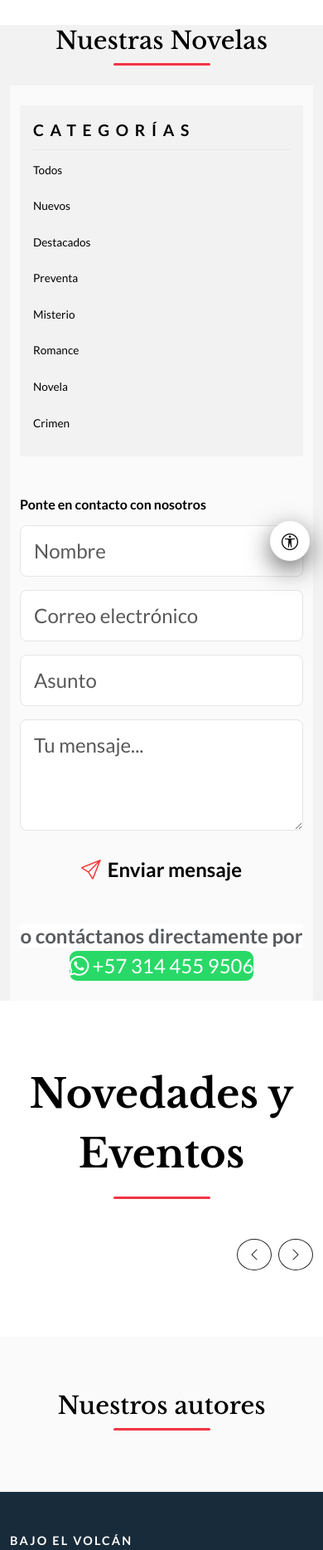
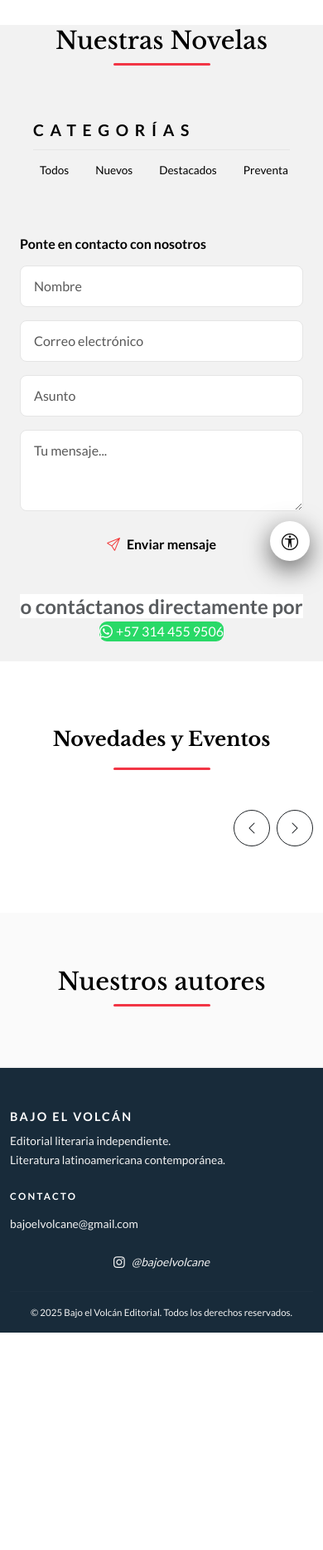
Before and after one commit to albert-amado/Bajo-el-volc-n-ediciones-Django, a Django app: template home/templates/home/index.html in a window 390 px wide. Shown: the part 152-2020 px from the top of the page at 83% size. After the commit the page ends 1758 px from the top, so only its background shows below. Run offline with Django 5.2, Linux system fonts and the light colour scheme; the template is opened without the code that fills it, so the values that code supplies are empty; some web fonts are replaced.

Commit message:
fix: responsive en telefonos

```diff
--- a/catalogo/static/catalogo/css/libros_contacto_form.css
+++ b/catalogo/static/catalogo/css/libros_contacto_form.css
@@ -50,10 +50,7 @@
   justify-content: center;
   text-decoration: none;
 }
-.p-2 {
-    padding: .5rem !important;
-    background-color: var(--bg-surface-alt);
-}
+
 .bev-btn-submit:hover {
   opacity: 0.85;
 }
@@ -76,10 +73,12 @@
   border: 1px solid var(--border-soft);
   color: var(--text-primary);
 }
+
 .bi-send::before {
   content: "\f6c0";
   color: var(--pr-gray-1200);
 }
+
 .bev-contact-value {
   border-radius: 9px;
   color: var(--pr-white);
@@ -91,11 +90,11 @@
 }
 
 .bev-contact-value:hover {
-  color: var(--text-primary); /* Enfatiza el valor al interactuar */
+  color: var(--text-primary);
   opacity: 0.75;
 }
 
-@media (max-width: 639px) {
+@media (max-width: 575.98px) {
   .bev-contact-form {
     padding: 0;
   }
@@ -108,13 +107,21 @@
     font-size: 1rem;
   }
 
+  /* Reducción táctil: x-large en inputs/botón desborda en pantallas angostas */
+  .bev-form-input,
+  .bev-btn-submit,
+  .bev-contact-value {
+    font-size: 1rem;
+  }
+
   .bev-contact-value {
     word-break: break-word;
   }
 }
+
 @media (min-width: 992px) {
-    main .row > .bev-sticky.sticky-lg-top,
-    main .row > .libros-sidebar-right.sticky-lg-top {
+  /* Corregido: el HTML usa .bev-sticky, nunca existió .sticky-lg-top en el markup real */
+  main .row > .bev-sticky {
     position: -webkit-sticky !important;
     position: sticky !important;
     top: 100px !important;
--- a/catalogo/static/catalogo/css/librosseccion.css
+++ b/catalogo/static/catalogo/css/librosseccion.css
@@ -20,15 +20,13 @@
   border-radius: 2px;
 }
 
-.libros-sidebar-right.sticky-lg-top {
+.libros-sidebar-right.bev-sticky {
   top: 5rem;
 }
 
 .libros-seccion .bev-container > .mb-5 {
   margin-bottom: 6rem;
 }
-.g-4, .gy-4 {
-    --bs-gutter-y: 1.5rem;
-    background-color: var(--bg-elevated);
+.gy-4 {
     background-color: var(--bg-surface-alt);
 }
--- a/catalogo/templates/catalogo/includes/libros_grid.html
+++ b/catalogo/templates/catalogo/includes/libros_grid.html
@@ -1,5 +1,5 @@
 <div class="libros-main">
-  <div class="row row-cols-1 row-cols-sm-2 row-cols-lg-3 row-cols-xl-4 g-3 g-lg-4" id="librosGrid">
+  <div class="row row-cols-2 row-cols-sm-2 row-cols-lg-3 row-cols-xl-4 g-3 g-lg-4" id="librosGrid">
     {% for libro in libros %}
       <article
         class="col libro-item"
--- a/home/static/home/css/panel_categorias.css
+++ b/home/static/home/css/panel_categorias.css
@@ -27,7 +27,7 @@
   display: block;
   font-family: var(--font-body);
   font-size: 0.9rem;
-  color: var(--text-primary); /* Variable semántica para contraste en ambos modos */
+  color: var(--text-primary);
   background: transparent;
   padding: 0.45rem 0;
   border-radius: 0;
@@ -40,18 +40,18 @@
 }
 
 .bev-categoria-item a:hover {
-  color: var(--text-primary); /* Enfatiza en hover */
+  color: var(--text-primary);
   opacity: 0.75;
 }
 
 .bev-categoria-item.activo a {
   background: transparent;
-  color: var(--text-primary); /* Estado activo destaca */
+  color: var(--text-primary);
   font-weight: 700;
   border: none;
 }
 
-@media (max-width: 991px) {
+@media (max-width: 991.98px) {
   .libros-sidebar-left {
     position: static;
     margin-top: 0;
@@ -63,11 +63,26 @@
   }
 
   .bev-categorias-lista {
-    gap: 0.25rem;
+    flex-direction: row;
+    flex-wrap: nowrap;
+    overflow-x: auto;
+    gap: 1rem;
+    scrollbar-width: none;
+  }
+
+  .bev-categorias-lista::-webkit-scrollbar {
+    display: none;
+  }
+
+  .bev-categoria-item {
+    width: auto;
+    flex: 0 0 auto;
+    margin-bottom: 0 !important;
   }
 
   .bev-categoria-item a {
     font-size: 0.85rem;
-    padding: 0.35rem 0;
+    padding: 0.35rem 0.5rem;
+    white-space: nowrap;
   }
 }
--- a/home/static/home/css/seccion_autores.css
+++ b/home/static/home/css/seccion_autores.css
@@ -4,27 +4,6 @@
   background-size: 950px;
   background-position: top left;
   color: var(--text-primary);
-}
-
-.bev-section-tag-light {
-    display: block;
-    width: 100vw;
-    position: relative;
-    left: 50%;
-    right: 50%;
-    margin-left: -50vw;
-    margin-right: -50vw;
-    font-family: var(--font-body);
-    font-size: 2.3rem;
-    letter-spacing: 0.7em;
-    text-transform: uppercase;
-    color: var(--pr-white);
-    margin-bottom: 2rem;
-    font-weight: 500;
-    background-color: var(--pr-black);
-    padding: 20px 0;
-    text-align: center;
-    border-radius: 0;
 }
 
 .bev-author-card {
@@ -43,7 +22,7 @@
   flex-shrink: 0;
   position: relative;
   z-index: 2;
-  box-shadow: 0 4px 15px rgba(0,0,0,0.2);
+  box-shadow: 0 4px 15px rgba(0, 0, 0, 0.2);
 }
 
 .bev-author-img {
@@ -59,7 +38,7 @@
   margin-top: -2.5rem;
   padding-top: 3.5rem;
   border-radius: 12px;
-  box-shadow: 0 4px 15px rgba(0,0,0,0.08);
+  box-shadow: 0 4px 15px rgba(0, 0, 0, 0.08);
   z-index: 1;
   width: 100%;
   text-align: center;
@@ -84,6 +63,7 @@
   color: var(--text-primary);
   margin-bottom: 0;
 }
+
 .bev-avatar-fallback {
   width: 100%;
   height: 100%;
@@ -95,9 +75,9 @@
   font-size: 2.5rem;
   font-weight: 600;
 }
+
 .bev-btn-autor {
   --bs-btn-color: var(--text-primary);
-    /* --bs-btn-hover-color: var(--text-primary); */
   background-color: var(--bg-surface-alt);
   border: none;
   padding: 0.5rem 1rem;
@@ -105,6 +85,7 @@
   font-size: x-large;
   transition: all 0.3s ease;
 }
+
 /* --- Escritorio: horizontal con solapamiento --- */
 @media (min-width: 768px) {
   .bev-author-card {
@@ -116,6 +97,7 @@
     width: 200px;
     height: 200px;
   }
+
   .bev-author-info-box {
     margin-top: 0;
     background-color: var(--bg-body);
@@ -127,9 +109,8 @@
   }
 }
 
-
 /* --- Móvil pequeño --- */
-@media (max-width: 575px) {
+@media (max-width: 575.98px) {
   .bev-author-img-container {
     width: 120px;
     height: 120px;
--- a/home/templates/home/index.html
+++ b/home/templates/home/index.html
@@ -5,7 +5,7 @@
 <link rel="stylesheet" href="{% static 'home/css/carrusel_hero.css' %}" />
 <link rel="stylesheet" href="{% static 'home/css/panel_categorias.css' %}" />
 <link rel="stylesheet" href="{% static 'home/css/seccion_autores.css' %}" />
-<link rel="stylesheet" href="{% static 'noticias/css/premios_carrusel.css' %}" />
+<link rel="stylesheet" href="{% static 'noticias/css/listado_inicio.css' %}" />
 <link rel="stylesheet" href="{% static 'carrito/css/carrito.css' %}" />
 
 <!-- Estilos de Catálogo -->
@@ -21,8 +21,10 @@
 <main>
     {% include "includes/carrusel_hero.html" %}
     {% include "catalogo/includes/libros_seccion.html" %}
-    <!--{% include "noticias/premios_carrusel.html" %}-->
     {% include "noticias/listado_inicio.html" %}
     {% include "home/seccion_autores.html" %}
 </main>
 {% endblock %}
+{% block extra_js %}
+<script src="{% static 'noticias/js/listado_inicio.js' %}"></script>
+{% endblock %}
--- /dev/null
+++ b/noticias/static/noticias/css/listado_inicio.css
@@ -0,0 +1,74 @@
+.bev-lead {
+  font-size: clamp(1.4rem, 1.1rem + 1.5vw, 1.9rem);
+  font-weight: 700;
+  font-family: var(--font-heading);
+  color: var(--text-primary);
+}
+
+.bev-carrusel-noticias {
+  display: flex;
+  flex-wrap: nowrap;
+  overflow-x: auto;
+  gap: 2.5rem;
+  padding-bottom: 1rem;
+  scroll-snap-type: x proximity;
+  -webkit-overflow-scrolling: touch;
+}
+
+.bev-carrusel-noticias .bev-noticia-item {
+  flex: 0 0 320px;
+  scroll-snap-align: start;
+}
+
+.bev-carrusel-noticias .bev-noticia-img img,
+.bev-carrusel-noticias .bev-img-placeholder {
+  height: 220px;
+}
+
+.bev-categoria-badge {
+  background-color: var(--bg-body);
+  font-size: smaller;
+  color: var(--text-primary);
+  font-family: "Open Sans", Arial, sans-serif;
+}
+
+/* Área táctil: 38px por defecto en Bootstrap, bajo el mínimo de 44px */
+.bev-carrusel-nav-btn {
+  width: 44px;
+  height: 44px;
+  display: inline-flex;
+  align-items: center;
+  justify-content: center;
+}
+
+@media (max-width: 575.98px) {
+  .bev-lead {
+    font-size: clamp(1.2rem, 1rem + 2vw, 1.5rem);
+  }
+
+  .bev-carrusel-noticias {
+    gap: 1.25rem;
+  }
+
+  /* Deja asomar el borde de la siguiente tarjeta como pista de scroll */
+  .bev-carrusel-noticias .bev-noticia-item {
+    flex: 0 0 min(280px, 82vw);
+  }
+
+  .bev-carrusel-noticias .bev-noticia-img img,
+  .bev-carrusel-noticias .bev-img-placeholder {
+    height: 170px;
+  }
+
+  .bev-noticia-body {
+    padding: 1rem !important;
+  }
+
+  .bev-noticia-titulo {
+    font-size: 1rem;
+  }
+
+  .bev-noticia-resumen {
+    font-size: 0.85rem;
+  }
+}
--- /dev/null
+++ b/noticias/static/noticias/js/listado_inicio.js
@@ -0,0 +1,15 @@
+document.addEventListener("DOMContentLoaded", function () {
+  const carrusel = document.getElementById("noticiasCarrusel");
+  const btnPrev = document.getElementById("noticiasPrev");
+  const btnNext = document.getElementById("noticiasNext");
+  if (!carrusel || !btnPrev || !btnNext) return;
+
+  const distancia = 344; // 320px tarjeta + 24px gap
+
+  btnPrev.addEventListener("click", () =>
+    carrusel.scrollBy({ left: -distancia, behavior: "smooth" })
+  );
+  btnNext.addEventListener("click", () =>
+    carrusel.scrollBy({ left: distancia, behavior: "smooth" })
+  );
+});
--- a/noticias/templates/noticias/listado_inicio.html
+++ b/noticias/templates/noticias/listado_inicio.html
@@ -1,4 +1,4 @@
-<section class="py-5 bg-white">
+<section class="py-5">
   <div class="container">
     <div class="row mb-4">
       <div class="col-lg-8 mx-auto text-center">
@@ -11,10 +11,10 @@
     </div>
 
     <div class="d-flex justify-content-end gap-2 mb-3">
-      <button type="button" class="btn btn-outline-dark rounded-circle" id="noticiasPrev" aria-label="Noticias anteriores">
+      <button type="button" class="btn btn-outline-dark rounded-circle bev-carrusel-nav-btn" id="noticiasPrev" aria-label="Noticias anteriores">
         <i class="bi bi-chevron-left"></i>
       </button>
-      <button type="button" class="btn btn-outline-dark rounded-circle" id="noticiasNext" aria-label="Noticias siguientes">
+      <button type="button" class="btn btn-outline-dark rounded-circle bev-carrusel-nav-btn" id="noticiasNext" aria-label="Noticias siguientes">
         <i class="bi bi-chevron-right"></i>
       </button>
     </div>
@@ -57,63 +57,3 @@
     </div>
   </div>
 </section>
-
-<style>
-  .bev-carrusel-noticias {
-    display: flex;
-    flex-wrap: nowrap;
-    overflow-x: auto;
-    gap: 2.5rem;
-    padding-bottom: 1rem;
-    scroll-snap-type: x proximity;
-    -webkit-overflow-scrolling: touch;
-}
-  .bev-carrusel-noticias .bev-noticia-item {
-    flex: 0 0 320px;
-    scroll-snap-align: start;
-  }
-  .bev-carrusel-noticias .bev-noticia-img img,
-  .bev-carrusel-noticias .bev-img-placeholder {
-    height: 220px;
-  }
-  .lead {
-    font-size: 1.25rem;
-    font-weight: 300;
-    font-family: var(--font-heading);
-    color: var(--text-primary);
-    font-size: -webkit-xxx-large;
-    font-weight: 700;
-}
-
-.bg-white {
-    --bs-bg-opacity: 1;
-    background-color: var(--bg-body) !important;
-}
-.m-3 {
-    margin: 1rem !important;
-    background-color: var(--bg-body);
-    font-size: smaller;
-    color: var(--text-primary);
-    font-family: 'Open Sans', Arial, sans-serif;
-}
-
-
-</style>
-
-<script>
-  (function () {
-    const carrusel = document.getElementById("noticiasCarrusel");
-    const btnPrev = document.getElementById("noticiasPrev");
-    const btnNext = document.getElementById("noticiasNext");
-    if (!carrusel || !btnPrev || !btnNext) return;
-
-    const distancia = 344; // 320px tarjeta + 24px gap
-
-    btnPrev.addEventListener("click", () =>
-      carrusel.scrollBy({ left: -distancia, behavior: "smooth" })
-    );
-    btnNext.addEventListener("click", () =>
-      carrusel.scrollBy({ left: distancia, behavior: "smooth" })
-    );
-  })();
-</script>
```
Also changed, not shown: catalogo/static/catalogo/css/libro_detalle.css (+37 -19 lines), catalogo/static/catalogo/css/libros_sidebar_left.css (deleted, +0 -82 lines), catalogo/templates/catalogo/includes/libros_sidebar_left.html (deleted, +0 -16 lines). Lines whose indentation alone changed are shown as unchanged.
